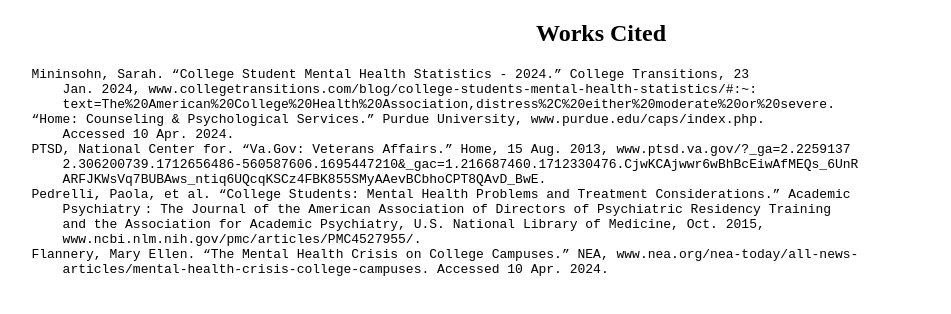
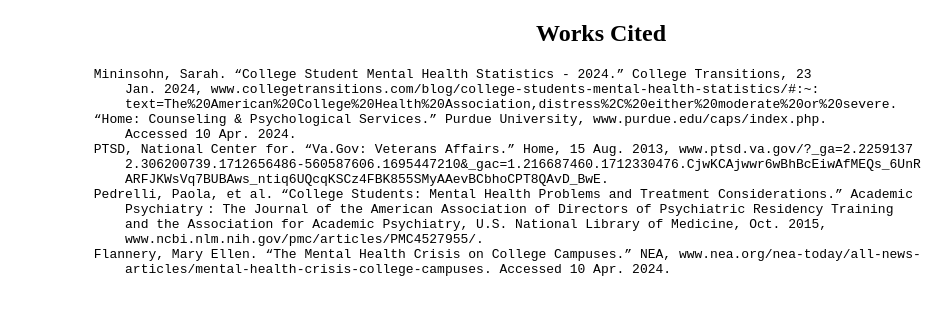
Before and after one commit to hijunho0811/citations, a plain HTML site: page index.html in a window 1280 px wide. Shown: the whole page, without its empty margins (39-990 px from the left). Drawn offline with Linux system fonts and the light colour scheme.

Commit message:
Update index.html

```diff
--- a/index.html
+++ b/index.html
@@ -8,7 +8,7 @@
         body {
             text-align : center;
         }
-        div{
+        .main{
             text-align : left;
         }
     </style>
@@ -16,6 +16,7 @@
 <body>
     <h2>Works Cited</h2>
     <div>
+        <div class="main">
             <pre>
                 Mininsohn, Sarah. “College Student Mental Health Statistics - 2024.” College Transitions, 23
                     Jan. 2024, www.collegetransitions.com/blog/college-students-mental-health-statistics/#:~:
@@ -34,5 +35,6 @@
 
             </pre>
         </div>
+    </div>
 </body>
 </html>
```
Lines whose indentation alone changed are shown as unchanged.
